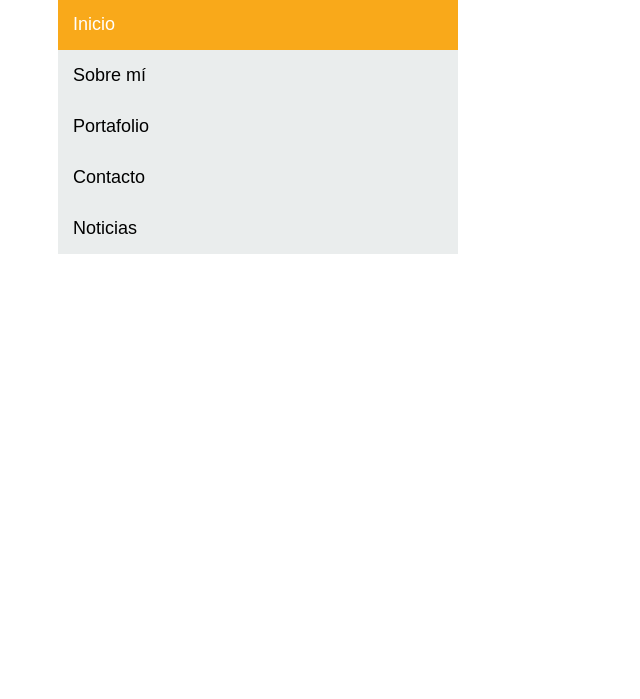
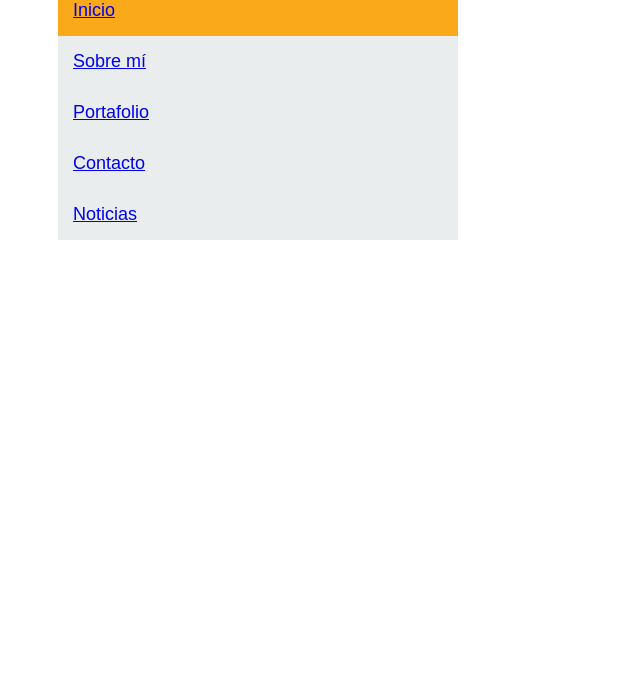
Before and after one commit to victorialung/vertical-menu, a plain HTML site: page index.html in a window 1280 px wide. Shown: the part 101-800 px from the top of the page, without its empty margins (0-640 px from the left). Drawn offline with Linux system fonts and the light colour scheme; a web font is replaced by a local one.

Commit message:
Insertando html semántico

```diff
--- a/index.html
+++ b/index.html
@@ -10,15 +10,27 @@
     <title></title>
 </head>
     <body>
+        <nav>
             <div id="head_menu">
                 <h1>Vertical Menu</h1>
                 <div id="main_menu" >
-            <div class="start_menu">Inicio</div>
-            <div class="grey_box">Sobre mí</div>
-            <div class="grey_box">Portafolio</div>
-            <div class="grey_box">Contacto</div>
-            <div class="grey_box">Noticias</div>
+                    <div class="start_menu">
+                        <a href="#">Inicio</a>
+                    </div>
+                    <div class="grey_box">
+                        <a href="#">Sobre mí</a>
+                    </div>
+                    <div class="grey_box">
+                        <a href="#">Portafolio</a>
+                    </div>
+                    <div class="grey_box">
+                        <a href="#">Contacto</a>
+                    </div>
+                    <div class="grey_box">
+                        <a href="#">Noticias</a>
                     </div>
                 </div>
+            </div>
+        </nav>
     </body>
 </html>
```
Lines whose indentation alone changed are shown as unchanged.
